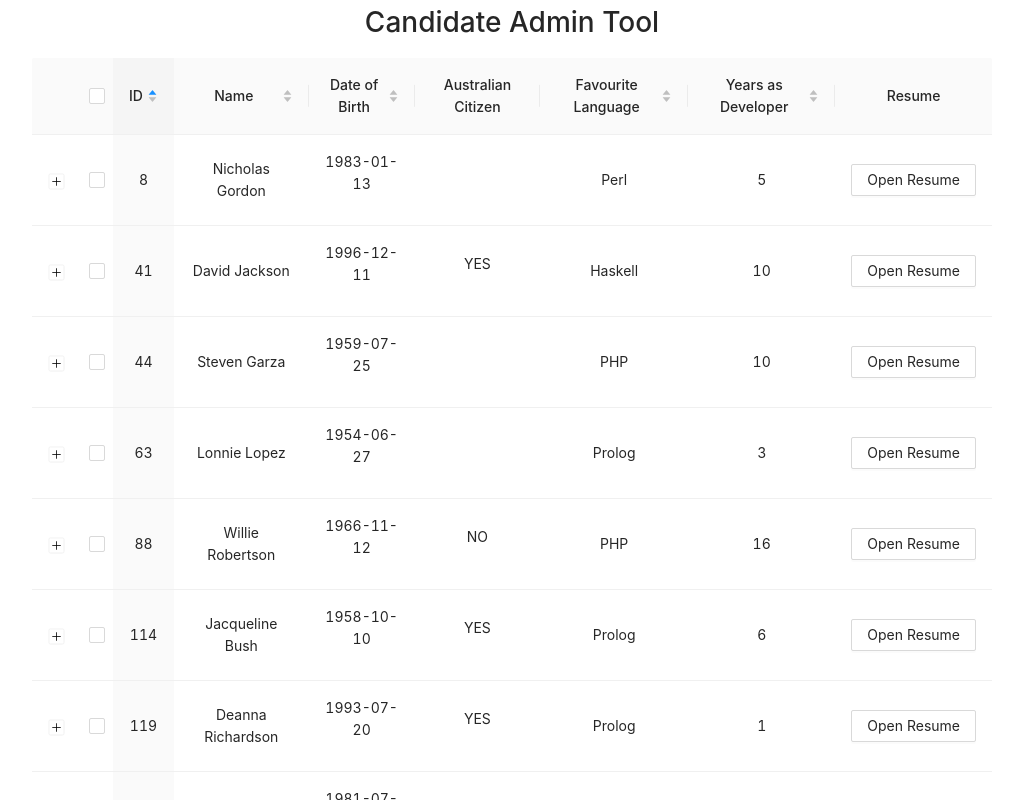
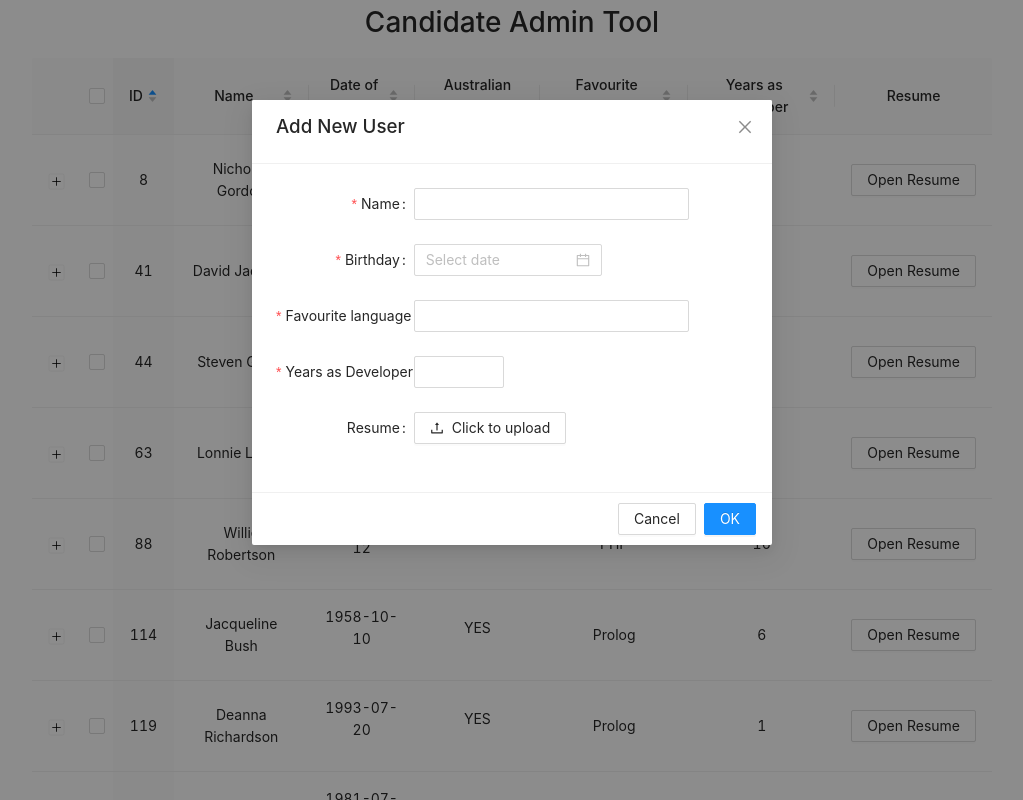
Before and after one commit to ruihuaniu/admin-management, a React (Create React App) app: page / in a window 1280 px wide. Shown: the top 800 px of the page, without its empty margins (128-1151 px from the left). Built offline with nearby package versions, Linux system fonts and the light colour scheme.

Commit message:
Fix Add User issuees

```diff
--- a/src/App.js
+++ b/src/App.js
@@ -11,8 +11,8 @@ const App = () => {
 
     const [user, setUser] = useState(data)
     const [selectedRowKeys, setSelectedRowKeys] = useState([]);
-    console.log('User in App.js', user);
-    console.log('selectRowKeys in App.js', selectedRowKeys);
+    // console.log('User in App.js', user);
+    // console.log('selectRowKeys in App.js', selectedRowKeys);
 
     return (
         <div>
@@ -24,13 +24,13 @@ const App = () => {
                     </Col>
                 </Row>
                 <Row justify="start" gutter={[0, 16]} >
-                    <Col xs={{ span: 6, offset: 2 }} lg={{ span: 2, offset: 3 }} >
+                    <Col xs={{ span: 6, offset: 2 }} lg={{ span: 3, offset: 3 }} >
                         <DeleteUser />
                     </Col>
                     <Col xs={6} lg={{ span: 2 }} >
                         <AddUser />
                     </Col>
-                    <Col xs={{span: 22, offset:2}} lg={{ span: 6, offset:11 }} >
+                    <Col xs={{span: 22, offset:2}} lg={{ span: 5, offset:10 }} >
                        <span className="data-description">* All the data are mock data</span>
                     </Col>
                 </Row>
--- a/src/components/AddUser.js
+++ b/src/components/AddUser.js
@@ -1,18 +1,18 @@
 import React, { useState, useContext } from 'react'
 import { Button, Modal, Form, Select, Upload, Row, Col, Input, InputNumber, DatePicker, message } from 'antd'
-import {UploadOutlined} from '@ant-design/icons'
+import { UploadOutlined } from '@ant-design/icons'
 import { UserContext } from './UserContext'
 
 export default function AddUser() {
 
-    const [visible, setVisible] = useState(false)
+    const [visible, setVisible] = useState(true)
     const [isLoading, setIsLoading] = useState(false)
     const [name, setName] = useState('')
     const [birthday, setBirthday] = useState('')
     const [language, setLanguage] = useState('')
     const [years, setYears] = useState(0)
-    const {users, selectedRow}  = useContext(UserContext)
-    const [user, setUser] =users
+    const { users, selectedRow } = useContext(UserContext)
+    const [user, setUser] = users
     // const [selectedRowKeys, setSelectedRowKeys] = selectedRow
     const { Option } = Select
 
@@ -45,35 +45,43 @@ export default function AddUser() {
 
             })
 
-        // form.submit();
+        // form.submit()
+    }
 
-
+    const handleCancel = () => {
+        setVisible(false);
+        // form.resetFields()   //use or not? depends
+        // message.error("Cacelled")
     }
 
     const onCreate = (values) => {
+
+        console.log("form.getFieldValue() ",form.getFieldsValue());
+
         const formatValues = {
             ...values,
             'dob': values['dob'].format('YYYY-MM-DD'),
             'favourite_language': values['favourite_language'][0],
             'id': Math.round(Math.random() * 1000),
-            'resume_base64': values['resume_base64'][0]
+            //'resume_base64': values['resume_base64'][0]
+            'resume_base64': btoa("Resume")
         }
-        console.log(values);
+        console.log("Value in AddUser.js is: ", values);
 
-        console.log(formatValues);
+        console.log("formatValue in AddUser.js is: ", formatValues);
 
         setUser([...user, formatValues])
-        console.log(user);
+
     }
 
     const normFile = (e) => {
+        console.log("file upload info: ", e);
         if (Array.isArray(e)) {
-            console.log(e);
+
             return e
 
         }
-        console.log(e);
-        console.log(e.fileList);
+
         return e & e.fileList
 
 
@@ -96,15 +104,14 @@ export default function AddUser() {
 
     return (
         <div>
-            {/* <Row justify="left" gutter={[0,16]}>
-                <Col  sm={{span:12, offset:2}} lg={{span:18, offset:4}} > */}
+
             <Button type="primary" onClick={() => setVisible(true)}>Add User </Button>
             <Modal
                 title={<h3>Add New User</h3>}
                 visible={visible}
                 onOk={handleOk}
                 confirmLoading={isLoading}
-                onCancel={() => { setVisible(false); form.resetFields() }}
+                onCancel={handleCancel}
                 maskClosable={false}
             ><Form
                 {...formItemLayout}
@@ -118,9 +125,7 @@ export default function AddUser() {
                         <Input value={name} onChange={(e) => { setName(e.target.value) }} />
                     </Form.Item>
                     <Form.Item name="dob" label="Birthday" rules={[{ required: true, message: 'Please input the date of birthday' }]}>
-                        <DatePicker value={birthday} onChange={(e) => {
-                            console.log(e);
-                        }} />
+                        <DatePicker value={birthday} />
                     </Form.Item>
                     <Form.Item name="favourite_language" label="Favourite language" rules={[{ required: true }]}>
                         {/* <Input value ={language} onChange={(e)=>{setLanguage(e.target.value)}}/> */}
@@ -138,18 +143,19 @@ export default function AddUser() {
                         </Select>
                     </Form.Item>
                     <Form.Item name="years_as_sw_dev" label="Years as Developer" rules={[{ required: true }]}>
-                        <InputNumber value={years} onChange={(e) => {
-                            console.log(e);
-                        }} />
+                        <InputNumber value={years}/>
                     </Form.Item>
                     <Form.Item
                         name="resume_base64"
                         label="Resume"
-                        valuePropName="fileList"
+                        valuePropName="file"  //don't know why fileList not working here
                         getValueFromEvent={normFile}
-                        rules={[{ required: true }]}
+                        // rules={[{ required: true }]}
                     >
-                        <Upload >
+                        <Upload
+                        name="resume_base64"
+                        action="http://www.mocky.io/v2/5e79e1473000006f009303b8"
+                        >
                             <Button>
                                 <UploadOutlined /> Click to upload
                             </Button>
--- a/src/components/DeleteUser.js
+++ b/src/components/DeleteUser.js
@@ -1,4 +1,4 @@
-import React, { useContext } from 'react'
+import React, { useContext, useState } from 'react'
 import { Button, Row, Col, Tooltip, Popconfirm, message } from 'antd'
 import { UserContext } from './UserContext'
 
@@ -19,6 +19,9 @@ export default function DeleteUser() {
         setSelectedRowKeys([])  //deselect the index of users
         message.success("Selected items are deleted")
 
+
+
+
     }
 
 
@@ -30,7 +33,7 @@ export default function DeleteUser() {
             <Tooltip
                 placement="top"
                 title="Select above first"
-                // visible={ isSelected?false:true}
+                // visible={isSelected?false:true}
                 trigger="hover"
             >
                 <Popconfirm
@@ -40,17 +43,18 @@ export default function DeleteUser() {
                     okText="Yes"
                     CancelText="No"
                     disabled={!isSelected}
+
                 >
-                    <Button type="danger" disabled={!isSelected}>
-                        Delete
+                    <Button type="danger" disabled={!isSelected} >
+                        Delete {isSelected ? `${selectedRowKeys.length} items` : ""}
                     </Button>
 
                 </Popconfirm>
 
             </Tooltip>
-            <p style={{ width: '200px' }}>
+            {/* <p style={{ width: '200px' }}>
                 {isSelected ? `Selected ${selectedRowKeys.length} Users` : ""}
-            </p>
+            </p> */}
         </div>
     )
 }
```
